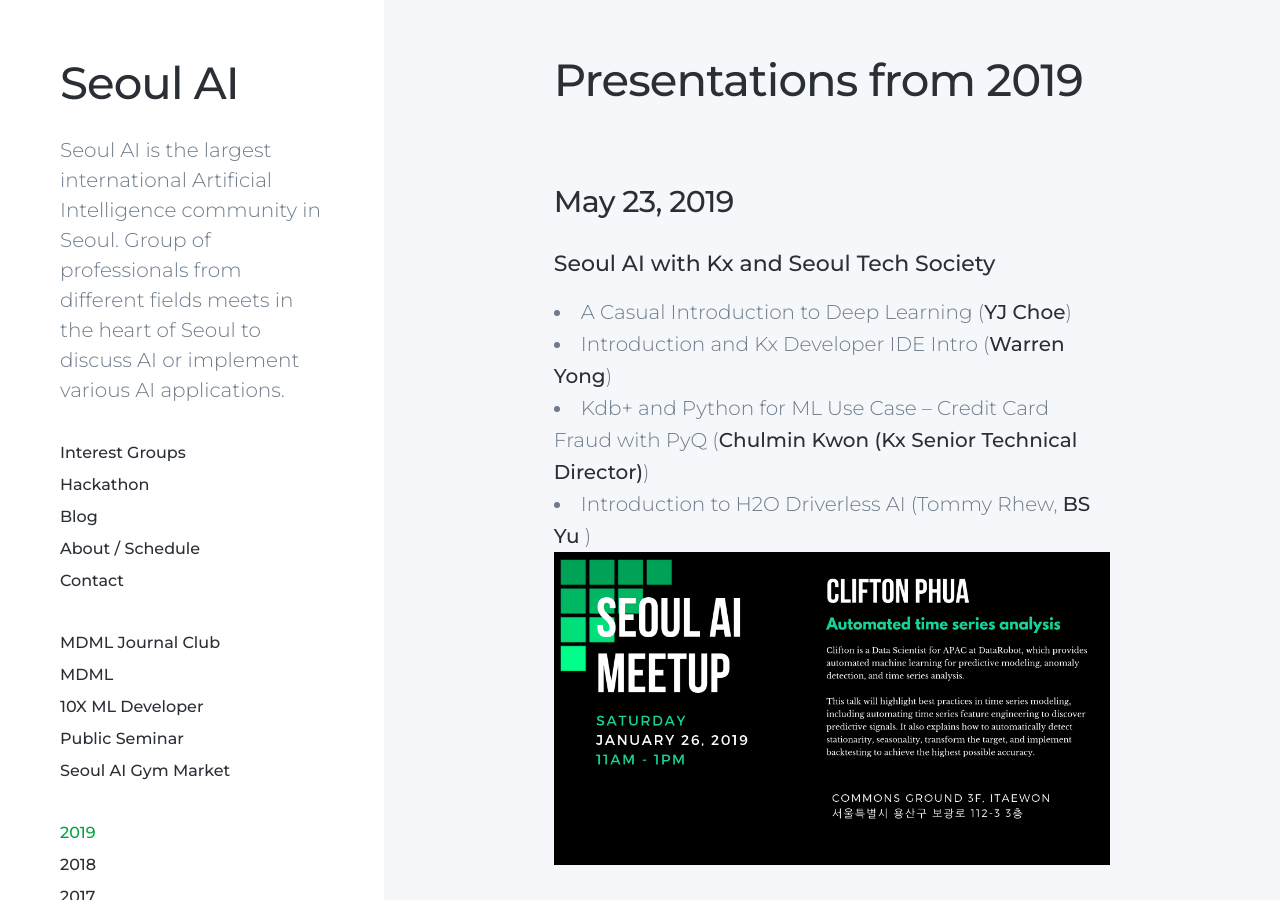
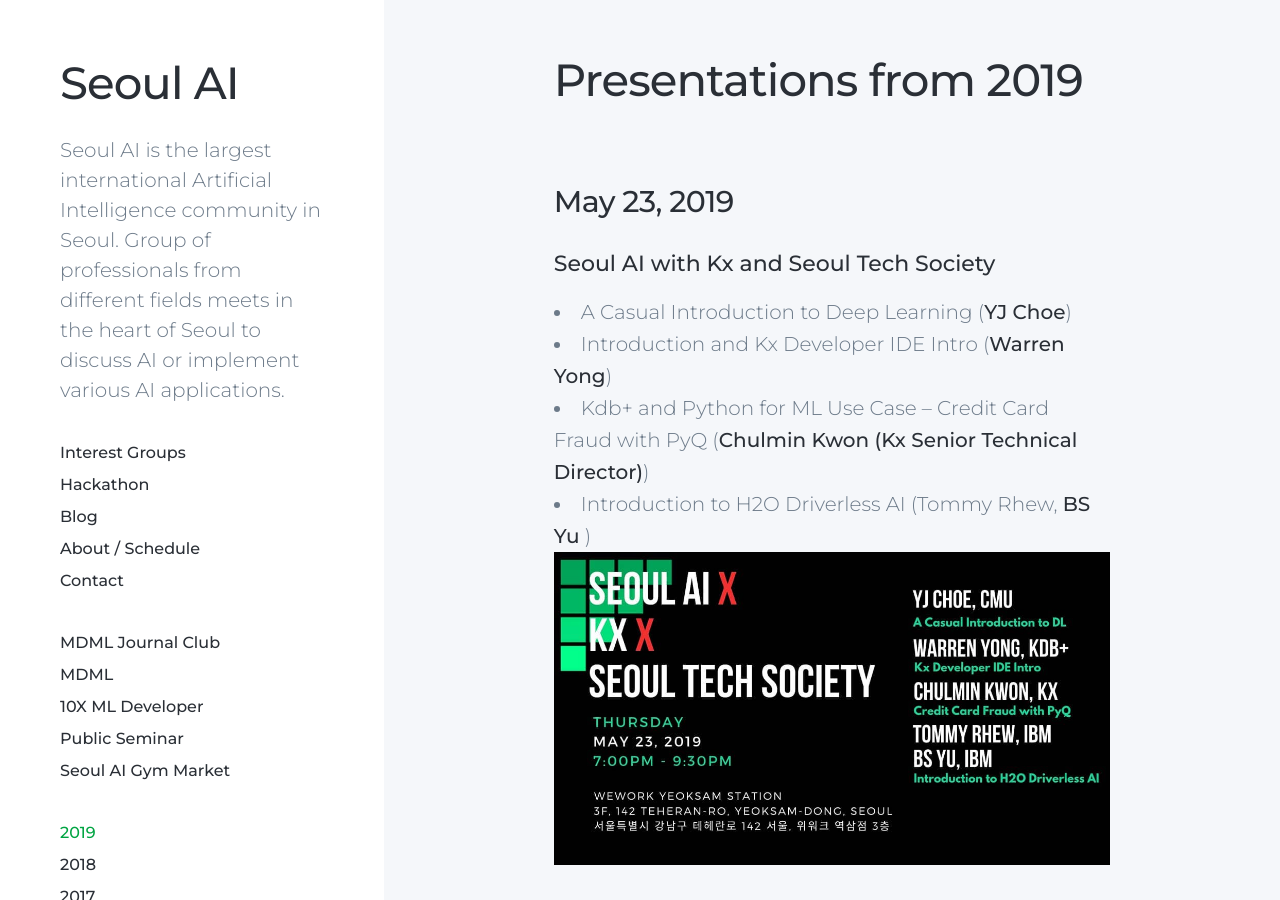
Before and after one commit to seoulai/seoulai.github.io, a Jekyll site: the page built from _pages/2019.md, in a window 1280 px wide and 900 px high. Built offline with Jekyll 4.4.1, drawn with Linux system fonts in a browser that asks for light colours; nearby versions of some CDN libraries.

Commit message:
Fix 2019.md

```diff
--- a/_pages/2019.md
+++ b/_pages/2019.md
@@ -12,7 +12,7 @@
 - Introduction and Kx Developer IDE Intro ([Warren Yong](https://kx.com))
 - Kdb+ and Python for ML Use Case – Credit Card Fraud with PyQ ([Chulmin Kwon (Kx Senior Technical Director)](https://kx.com))
 - Introduction to H2O Driverless AI (Tommy Rhew, [BS Yu](https://hwengineer.blogspot.com/) )
-<a href="/images/event/may_23_2019.png" target="_blank">![png](/images/event/january_26_2019.png)</a>
+<a href="/images/event/may_23_2019.jpg" target="_blank">![jpg](/images/event/may_23_2019.jpg)</a>
 
 <div align="center" class="image-wrap">
 <iframe src="https://www.facebook.com/plugins/post.php?href=https%3A%2F%2Fwww.facebook.com%2Fseoulai%2Fposts%2F437549240396801&width=500" width="500" height="713" style="border:none;overflow:hidden" scrolling="no" frameborder="0" allowTransparency="true" allow="encrypted-media"></iframe>
```
